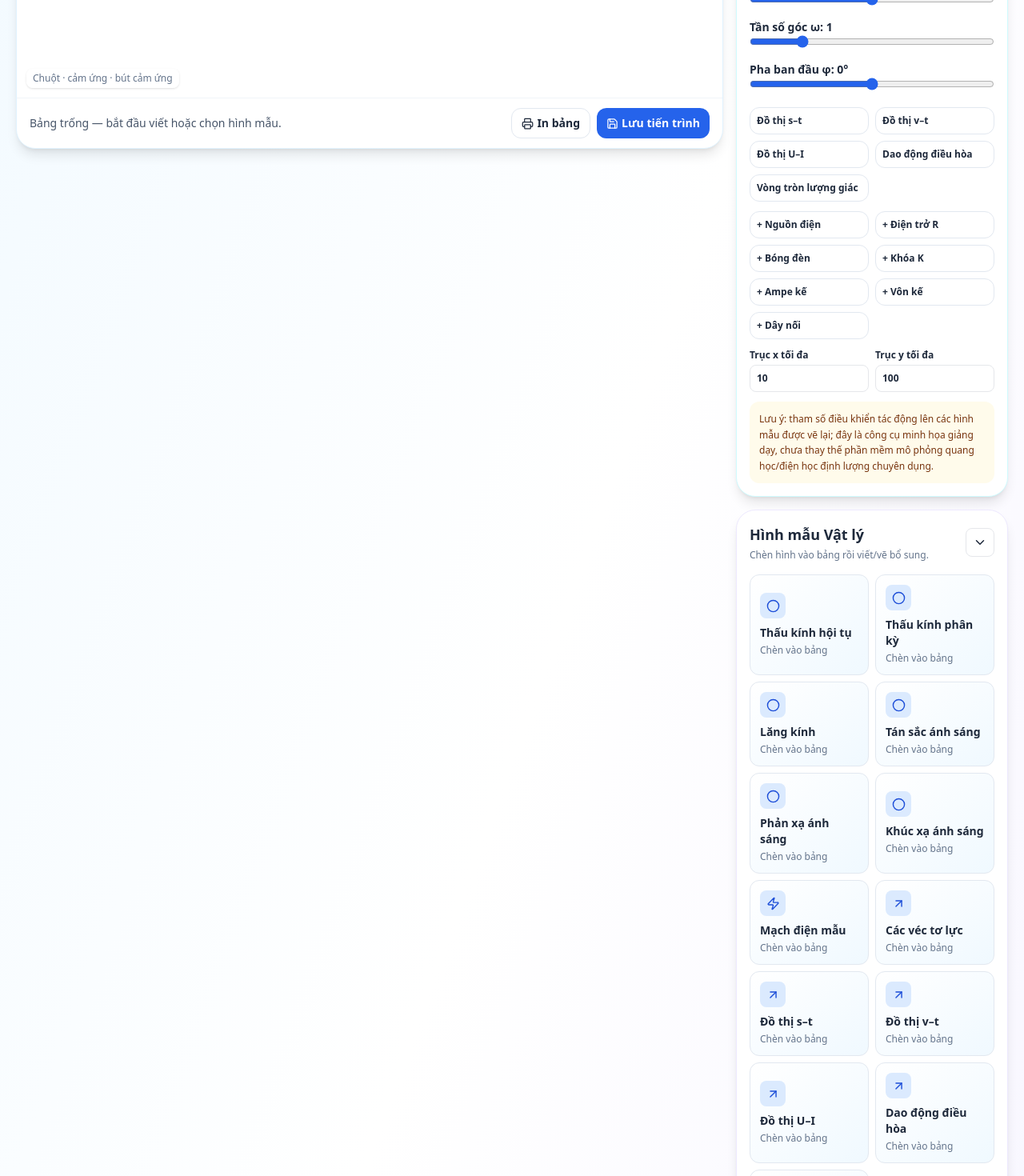
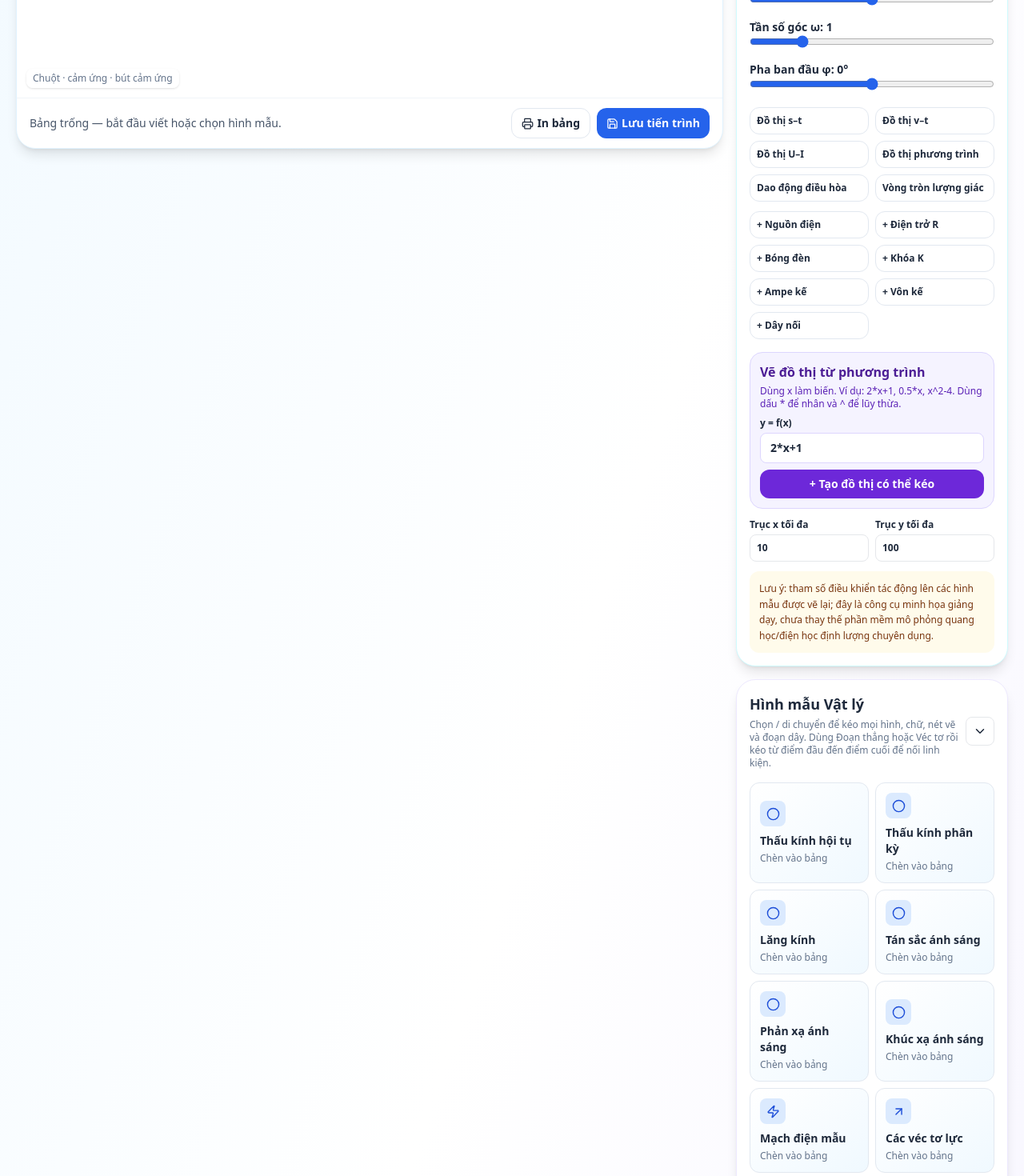
Before and after one commit to cometduyent-hub/KHTNSO, a Next.js app: page /teaching-board in a window 1280 px wide. Shown: the part 880-2350 px from the top of the page at 80% size. Built offline with nearby package versions, Linux system fonts and the light colour scheme.

Commit message:
Add files via upload

```diff
--- a/src/app/teaching-board/page.tsx
+++ b/src/app/teaching-board/page.tsx
@@ -9,12 +9,12 @@ import {
 
 type Point = { x: number; y: number };
 type Tool = 'select' | 'pen' | 'eraser' | 'line' | 'arrow' | 'text';
-type Diagram = 'convex-lens' | 'concave-lens' | 'prism' | 'dispersion' | 'mirror' | 'circuit' | 'force-vector' | 'refraction' | 'graph-st' | 'graph-vt' | 'graph-uv' | 'harmonic' | 'unit-circle' | 'battery' | 'resistor' | 'lamp' | 'switch' | 'ammeter' | 'voltmeter' | 'wire';
+type Diagram = 'convex-lens' | 'concave-lens' | 'prism' | 'dispersion' | 'mirror' | 'circuit' | 'force-vector' | 'refraction' | 'graph-st' | 'graph-vt' | 'graph-uv' | 'graph-function' | 'harmonic' | 'unit-circle' | 'battery' | 'resistor' | 'lamp' | 'switch' | 'ammeter' | 'voltmeter' | 'wire';
 type BoardItem =
   | { id: string; kind: 'path'; points: Point[]; color: string; width: number; erase?: boolean }
   | { id: string; kind: 'line' | 'arrow'; from: Point; to: Point; color: string; width: number }
   | { id: string; kind: 'text'; at: Point; text: string; color: string; size: number }
-  | { id: string; kind: 'diagram'; diagram: Diagram; at: Point; scale: number };
+  | { id: string; kind: 'diagram'; diagram: Diagram; at: Point; scale: number; equation?: string };
 
 type Formula = { group: string; name: string; expression: string; note: string };
 const W = 1200, H = 700;
@@ -111,8 +111,9 @@ function drawDiagram(ctx: CanvasRenderingContext2D, item: Extract<BoardItem, {ki
     for(let y=0;y<=h;y+=Math.max(10,settings.graphStep*10)){ctx.beginPath();ctx.moveTo(left,top+y);ctx.lineTo(left+w,top+y);ctx.stroke();}
     arrow(ctx,{x:left,y:top+h},{x:left+w+15,y:top+h},gray,2,9);arrow(ctx,{x:left,y:top+h},{x:left,y:top-18},gray,2,9);
     const xmax=settings.graphXMax,ymax=settings.graphYMax;ctx.strokeStyle=blue;ctx.lineWidth=3;ctx.beginPath();
-    for(let px=0;px<=w;px++){const x=px/w*xmax;let y=0;if(item.diagram==='graph-st')y=x*(ymax/xmax)*0.72;else if(item.diagram==='graph-vt')y=(x/xmax<.38?ymax*.72:x/xmax<.62?ymax*.72:Math.min(ymax,x/xmax*ymax*.8));else y=Math.min(ymax,Math.max(0,x*0.7));const py=top+h-(y/ymax)*h;if(px===0)ctx.moveTo(left+px,py);else ctx.lineTo(left+px,py);}ctx.stroke();
-    label(ctx,item.diagram==='graph-st'?'Đồ thị s–t':item.diagram==='graph-vt'?'Đồ thị v–t':'Đồ thị U–I',-150,-135,blue,17);label(ctx,item.diagram==='graph-st'?'s (m)':item.diagram==='graph-vt'?'v (m/s)':'U (V)',left-5,top-24,gray,13);label(ctx,'t (s) / I (A)',left+w-75,top+h+25,gray,13);
+    const safeFunction=(x:number)=>{const expr=(item.equation||'2*x+1').replace(/\^/g,'**');if(!/^[0-9xX+*/().,\s-]+$/.test(expr))return NaN;try{return Function('x',`'use strict'; return (${expr.replace(/X/g,'x')});`)(x) as number;}catch{return NaN;}};
+    for(let px=0;px<=w;px++){const x=px/w*xmax;let y=0;if(item.diagram==='graph-st')y=x*(ymax/xmax)*0.72;else if(item.diagram==='graph-vt')y=(x/xmax<.38?ymax*.72:x/xmax<.62?ymax*.72:Math.min(ymax,x/xmax*ymax*.8));else if(item.diagram==='graph-uv')y=Math.min(ymax,Math.max(0,x*0.7));else y=safeFunction(x);const py=top+h-(y/ymax)*h;if(!Number.isFinite(y)||Math.abs(y)>ymax*4){ctx.moveTo(left+px,top+h);continue;}if(px===0)ctx.moveTo(left+px,py);else ctx.lineTo(left+px,py);}ctx.stroke();
+    label(ctx,item.diagram==='graph-st'?'Đồ thị s–t':item.diagram==='graph-vt'?'Đồ thị v–t':item.diagram==='graph-uv'?'Đồ thị U–I':`y = ${item.equation||'2*x+1'}`,-150,-135,blue,17);label(ctx,item.diagram==='graph-st'?'s (m)':item.diagram==='graph-vt'?'v (m/s)':item.diagram==='graph-uv'?'U (V)':'y',left-5,top-24,gray,13);label(ctx,item.diagram==='graph-uv'?'I (A)':'x / t',left+w-75,top+h+25,gray,13);
     label(ctx,`Trục x: 0–${xmax} · trục y: 0–${ymax}`,-130,145,gray,13);
   } else if (item.diagram==='harmonic' || item.diagram==='unit-circle') {
     if(item.diagram==='unit-circle'){ctx.strokeStyle=gray;ctx.lineWidth=2;ctx.beginPath();ctx.arc(0,0,100,0,Math.PI*2);ctx.stroke();ctx.strokeStyle='#cbd5e1';ctx.beginPath();ctx.moveTo(-125,0);ctx.lineTo(125,0);ctx.moveTo(0,-125);ctx.lineTo(0,125);ctx.stroke();const a=settings.phase*Math.PI/180;arrow(ctx,{x:0,y:0},{x:100*Math.cos(a),y:-100*Math.sin(a)},blue,4,12);label(ctx,`φ=${settings.phase}°`,20,-115,blue,16);label(ctx,'cos φ',35,18,red,14);label(ctx,'sin φ',-60,-55,green,14);}
@@ -147,6 +148,7 @@ export default function TeachingBoard() {
   const [grid, setGrid] = useState(false);
   const [paper, setPaper] = useState<'white'|'dark'|'green'>('white');
   const [formulaSearch, setFormulaSearch] = useState('');
+  const [equationInput, setEquationInput] = useState('2*x+1');
   const [classFilter, setClassFilter] = useState('Tất cả');
   const [message, setMessage] = useState('Bảng trống — bắt đầu viết hoặc chọn hình mẫu.');
   const [showLibrary, setShowLibrary] = useState(true);
@@ -195,11 +197,11 @@ export default function TeachingBoard() {
   };
   const pointerDown=(e:React.PointerEvent<HTMLCanvasElement>)=>{
     const p=pointFromEvent(e);
-    if(tool==='select'){const found=[...items].reverse().find(it=>'at' in it && Math.hypot(it.at.x-p.x,it.at.y-p.y)<150);if(found){setSelectedId(found.id);if('at' in found)dragRef.current={id:found.id,offset:{x:p.x-found.at.x,y:p.y-found.at.y}};else dragRef.current={id:found.id,offset:{x:0,y:0}};e.currentTarget.setPointerCapture(e.pointerId);pointerDownRef.current=true;setMessage('Đang chọn/di chuyển hình. Kéo chuột hoặc ngón tay để đặt lại vị trí.');}else{setSelectedId(null);setMessage('Chọn một hình mẫu hoặc chữ trên bảng để di chuyển.');}return;}
+    if(tool==='select'){const found=[...items].reverse().find(it=>{if('at' in it)return Math.abs(it.at.x-p.x)<190&&Math.abs(it.at.y-p.y)<165;if(it.kind==='line'||it.kind==='arrow'){const dx=it.to.x-it.from.x,dy=it.to.y-it.from.y,len=dx*dx+dy*dy||1,t=Math.max(0,Math.min(1,((p.x-it.from.x)*dx+(p.y-it.from.y)*dy)/len));return Math.hypot(p.x-(it.from.x+t*dx),p.y-(it.from.y+t*dy))<18;}if(it.kind==='path')return it.points.some(q=>Math.hypot(q.x-p.x,q.y-p.y)<18);return false;});if(found){setSelectedId(found.id);if('at' in found)dragRef.current={id:found.id,offset:{x:p.x-found.at.x,y:p.y-found.at.y}};else dragRef.current={id:found.id,offset:{x:p.x,y:p.y}};e.currentTarget.setPointerCapture(e.pointerId);pointerDownRef.current=true;setMessage('Đang di chuyển đối tượng. Kéo chuột hoặc ngón tay để đặt lại vị trí.');}else{setSelectedId(null);setMessage('Chọn trực tiếp gần hình, chữ, nét vẽ hoặc dây để di chuyển.');}return;}
     if(tool==='text'){const p=pointFromEvent(e);const value=window.prompt('Nhập nội dung cần ghi lên bảng:');if(value?.trim()){setItems(old=>[...old,{id:uid(),kind:'text',at:p,text:value.trim(),color,size:26}]);setRedoItems([]);setMessage('Đã thêm chữ lên bảng.');}return;}
     e.preventDefault();e.currentTarget.setPointerCapture(e.pointerId);pointerDownRef.current=true;activeRef.current=[p];drawScene();
   };
-  const pointerMove=(e:React.PointerEvent<HTMLCanvasElement>)=>{if(!pointerDownRef.current)return;const p=pointFromEvent(e);if(dragRef.current){const {id,offset}=dragRef.current;setItems(old=>old.map(it=>it.id===id&&'at' in it?({...it,at:{x:p.x-offset.x,y:p.y-offset.y}} as BoardItem):it));return;}if(activeRef.current)activeRef.current=[...activeRef.current,p];drawScene();};
+  const pointerMove=(e:React.PointerEvent<HTMLCanvasElement>)=>{if(!pointerDownRef.current)return;const p=pointFromEvent(e);if(dragRef.current){const {id,offset}=dragRef.current;setItems(old=>old.map(it=>{if(it.id!==id)return it;if('at' in it)return {...it,at:{x:p.x-offset.x,y:p.y-offset.y}} as BoardItem;const dx=p.x-offset.x,dy=p.y-offset.y;if(it.kind==='line'||it.kind==='arrow')return {...it,from:{x:it.from.x+dx,y:it.from.y+dy},to:{x:it.to.x+dx,y:it.to.y+dy}};if(it.kind==='path')return {...it,points:it.points.map(q=>({x:q.x+dx,y:q.y+dy}))};return it;}));if(!('at' in (items.find(it=>it.id===id)||{} as BoardItem))){dragRef.current={id,offset:p};}return;}if(activeRef.current)activeRef.current=[...activeRef.current,p];drawScene();};
   const pointerUp=(e:React.PointerEvent<HTMLCanvasElement>)=>{
     if(!pointerDownRef.current)return;pointerDownRef.current=false;if(dragRef.current){dragRef.current=null;setRedoItems([]);return;}const p=pointFromEvent(e);const pts=activeRef.current||[];activeRef.current=null;if(!pts.length)return;
     if(tool==='pen'||tool==='eraser')setItems(old=>[...old,{id:uid(),kind:'path',points:[...pts,p],color,width:lineWidth,erase:tool==='eraser'}]);
@@ -208,6 +210,7 @@ export default function TeachingBoard() {
   };
   const addDiagram=(diagram:Diagram)=>{setItems(old=>[...old,{id:uid(),kind:'diagram',diagram,at:{x:W/2,y:H/2},scale:1}]);setRedoItems([]);setMessage('Đã thêm hình mẫu. Có thể tiếp tục vẽ, ghi chú hoặc xóa bằng công cụ tẩy.');};
   const addComponent=(diagram:Diagram)=>{setItems(old=>[...old,{id:uid(),kind:'diagram',diagram,at:{x:W/2,y:H/2},scale:1}]);setRedoItems([]);setMessage('Đã chèn dụng cụ riêng lẻ; tiếp tục chèn dây nối và các linh kiện để tự lắp mạch.');};
+  const addFunctionGraph=()=>{const expr=equationInput.trim();if(!expr||!/^[0-9xX+*/().,\s-]+$/.test(expr)){setMessage('Phương trình chỉ dùng x, số, dấu + − × ÷, ngoặc và lũy thừa ^. Ví dụ: 2*x+1 hoặc x^2-4.');return;}setItems(old=>[...old,{id:uid(),kind:'diagram',diagram:'graph-function',at:{x:W/2,y:H/2},scale:1,equation:expr}]);setRedoItems([]);setMessage(`Đã tạo đồ thị y = ${expr}. Chọn / di chuyển để kéo đồ thị đến vị trí mong muốn.`);};
   const addFormula=(f:Formula)=>{setItems(old=>[...old,{id:uid(),kind:'text',at:{x:55,y:90+old.filter(i=>i.kind==='text').length*38},text:`${f.name}: ${f.expression}`,color,size:27}]);setRedoItems([]);setMessage(`Đã ghi công thức ${f.name} lên bảng.`);};
   const undo=()=>{setItems(old=>{if(!old.length)return old;setRedoItems(r=>[...r,old]);setMessage('Đã hoàn tác thao tác gần nhất.');return old.slice(0,-1);});};
   const redo=()=>{setRedoItems(old=>{if(!old.length)return old;const next=old[old.length-1];setItems(cur=>[...cur,next[next.length-1]]);setMessage('Đã làm lại thao tác.');return old.slice(0,-1);});};
@@ -251,14 +254,15 @@ export default function TeachingBoard() {
             <label className="mt-3 block text-sm font-semibold">Biên độ dao động A: {settings.amplitude}<input className="w-full accent-blue-600" type="range" min="1" max="5" value={settings.amplitude} onChange={e=>updateSetting('amplitude',Number(e.target.value))}/></label>
             <label className="mt-3 block text-sm font-semibold">Tần số góc ω: {settings.omega}<input className="w-full accent-blue-600" type="range" min="0.5" max="3" step="0.1" value={settings.omega} onChange={e=>updateSetting('omega',Number(e.target.value))}/></label>
             <label className="mt-3 block text-sm font-semibold">Pha ban đầu φ: {settings.phase}°<input className="w-full accent-blue-600" type="range" min="-180" max="180" value={settings.phase} onChange={e=>updateSetting('phase',Number(e.target.value))}/></label>
-            <div className="mt-4 grid grid-cols-2 gap-2">{[['graph-st','Đồ thị s–t'],['graph-vt','Đồ thị v–t'],['graph-uv','Đồ thị U–I'],['harmonic','Dao động điều hòa'],['unit-circle','Vòng tròn lượng giác']].map(([d,t])=><button key={d} onClick={()=>addComponent(d as Diagram)} className="rounded-xl border border-slate-200 p-2 text-left text-xs font-bold hover:border-blue-400 hover:bg-blue-50">{t}</button>)}</div>
+            <div className="mt-4 grid grid-cols-2 gap-2">{[['graph-st','Đồ thị s–t'],['graph-vt','Đồ thị v–t'],['graph-uv','Đồ thị U–I'],['graph-function','Đồ thị phương trình'],['harmonic','Dao động điều hòa'],['unit-circle','Vòng tròn lượng giác']].map(([d,t])=><button key={d} onClick={()=>addComponent(d as Diagram)} className="rounded-xl border border-slate-200 p-2 text-left text-xs font-bold hover:border-blue-400 hover:bg-blue-50">{t}</button>)}</div>
             <div className="mt-3 grid grid-cols-2 gap-2">{[['battery','Nguồn điện'],['resistor','Điện trở R'],['lamp','Bóng đèn'],['switch','Khóa K'],['ammeter','Ampe kế'],['voltmeter','Vôn kế'],['wire','Dây nối']].map(([d,t])=><button key={d} onClick={()=>addComponent(d as Diagram)} className="rounded-xl border border-slate-200 p-2 text-left text-xs font-bold hover:border-emerald-400 hover:bg-emerald-50">+ {t}</button>)}</div>
+            <div className="mt-4 rounded-2xl border border-violet-200 bg-violet-50 p-3"><h3 className="font-black text-violet-900">Vẽ đồ thị từ phương trình</h3><p className="mt-1 text-xs text-violet-800">Dùng x làm biến. Ví dụ: 2*x+1, 0.5*x, x^2-4. Dùng dấu * để nhân và ^ để lũy thừa.</p><label className="mt-2 block text-xs font-bold">y = f(x)<input value={equationInput} onChange={e=>setEquationInput(e.target.value)} onKeyDown={e=>{if(e.key==='Enter')addFunctionGraph();}} placeholder="Ví dụ: 2*x+1" className="mt-1 w-full rounded-lg border border-violet-200 bg-white px-3 py-2 text-sm" /></label><button onClick={addFunctionGraph} className="mt-2 w-full rounded-xl bg-violet-700 px-3 py-2 text-sm font-black text-white hover:bg-violet-800">+ Tạo đồ thị có thể kéo</button></div>
             <div className="mt-3 grid grid-cols-2 gap-2"><label className="text-xs font-semibold">Trục x tối đa<input className="mt-1 w-full rounded-lg border p-2" type="number" min="1" max="1000" value={settings.graphXMax} onChange={e=>updateSetting('graphXMax',Math.max(1,Number(e.target.value)||1))}/></label><label className="text-xs font-semibold">Trục y tối đa<input className="mt-1 w-full rounded-lg border p-2" type="number" min="1" max="1000" value={settings.graphYMax} onChange={e=>updateSetting('graphYMax',Math.max(1,Number(e.target.value)||1))}/></label></div>
             <p className="mt-3 rounded-xl bg-amber-50 p-3 text-xs leading-relaxed text-amber-900">Lưu ý: tham số điều khiển tác động lên các hình mẫu được vẽ lại; đây là công cụ minh họa giảng dạy, chưa thay thế phần mềm mô phỏng quang học/điện học định lượng chuyên dụng.</p>
           </section>
-          <section className="rounded-3xl border border-violet-100 bg-white p-4 shadow-lg"><div className="flex items-center justify-between gap-2"><div><h2 className="text-lg font-black">Hình mẫu Vật lý</h2><p className="mt-1 text-xs text-slate-500">Chèn hình vào bảng rồi viết/vẽ bổ sung.</p></div><button onClick={()=>setShowLibrary(v=>!v)} className="rounded-lg border p-2" title="Thu gọn/mở rộng thư viện">{showLibrary?<ChevronRight size={18} className="rotate-90"/>:<ChevronRight size={18}/>}</button></div>
+          <section className="rounded-3xl border border-violet-100 bg-white p-4 shadow-lg"><div className="flex items-center justify-between gap-2"><div><h2 className="text-lg font-black">Hình mẫu Vật lý</h2><p className="mt-1 text-xs text-slate-500">Chọn / di chuyển để kéo mọi hình, chữ, nét vẽ và đoạn dây. Dùng Đoạn thẳng hoặc Véc tơ rồi kéo từ điểm đầu đến điểm cuối để nối linh kiện.</p></div><button onClick={()=>setShowLibrary(v=>!v)} className="rounded-lg border p-2" title="Thu gọn/mở rộng thư viện">{showLibrary?<ChevronRight size={18} className="rotate-90"/>:<ChevronRight size={18}/>}</button></div>
             {showLibrary&&<div className="mt-4 grid grid-cols-2 gap-2">{[
-              ['convex-lens','Thấu kính hội tụ'],['concave-lens','Thấu kính phân kỳ'],['prism','Lăng kính'],['dispersion','Tán sắc ánh sáng'],['mirror','Phản xạ ánh sáng'],['refraction','Khúc xạ ánh sáng'],['circuit','Mạch điện mẫu'],['force-vector','Các véc tơ lực'],['graph-st','Đồ thị s–t'],['graph-vt','Đồ thị v–t'],['graph-uv','Đồ thị U–I'],['harmonic','Dao động điều hòa'],['unit-circle','Vòng tròn lượng giác'],
+              ['convex-lens','Thấu kính hội tụ'],['concave-lens','Thấu kính phân kỳ'],['prism','Lăng kính'],['dispersion','Tán sắc ánh sáng'],['mirror','Phản xạ ánh sáng'],['refraction','Khúc xạ ánh sáng'],['circuit','Mạch điện mẫu'],['force-vector','Các véc tơ lực'],['graph-st','Đồ thị s–t'],['graph-vt','Đồ thị v–t'],['graph-uv','Đồ thị U–I'],['graph-function','Đồ thị phương trình'],['harmonic','Dao động điều hòa'],['unit-circle','Vòng tròn lượng giác'],
             ].map(([d,t])=><button key={d} onClick={()=>addDiagram(d as Diagram)} className="rounded-xl border border-slate-200 bg-gradient-to-br from-white to-sky-50 p-3 text-left text-sm font-bold transition hover:border-blue-400 hover:shadow-sm"><span className="mb-2 grid h-8 w-8 place-items-center rounded-lg bg-blue-100 text-blue-700">{d==='circuit'?<Zap size={17}/>:d.includes('lens')||d==='prism'||d==='dispersion'||d==='refraction'||d==='mirror'?<Circle size={17}/>:<ArrowUpRight size={17}/>}</span>{t}<span className="mt-1 block text-xs font-normal text-slate-500">Chèn vào bảng</span></button>)}</div>}
             <p className="mt-3 rounded-xl bg-amber-50 p-3 text-xs leading-relaxed text-amber-900">Hình mẫu là sơ đồ giảng dạy có thể ghi chú thêm bằng bút. Với thí nghiệm định lượng, hãy đối chiếu số liệu và quy ước dấu của bài học.</p>
           </section>
```
